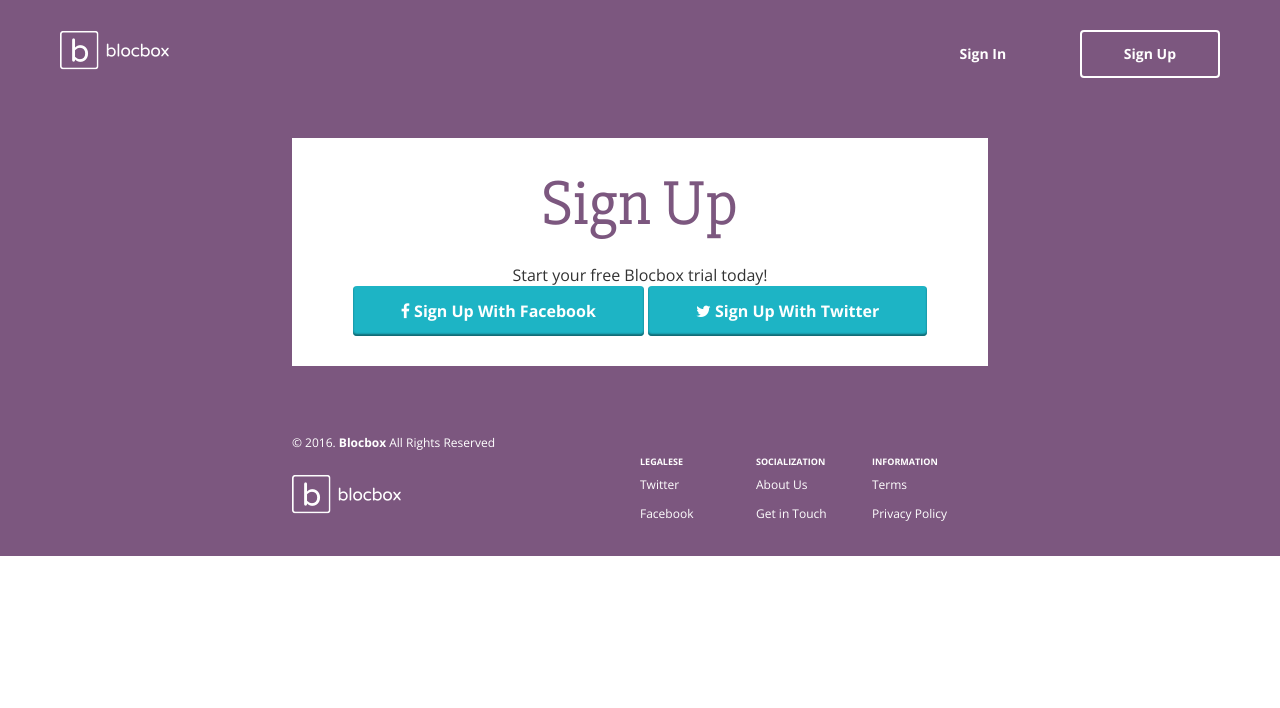
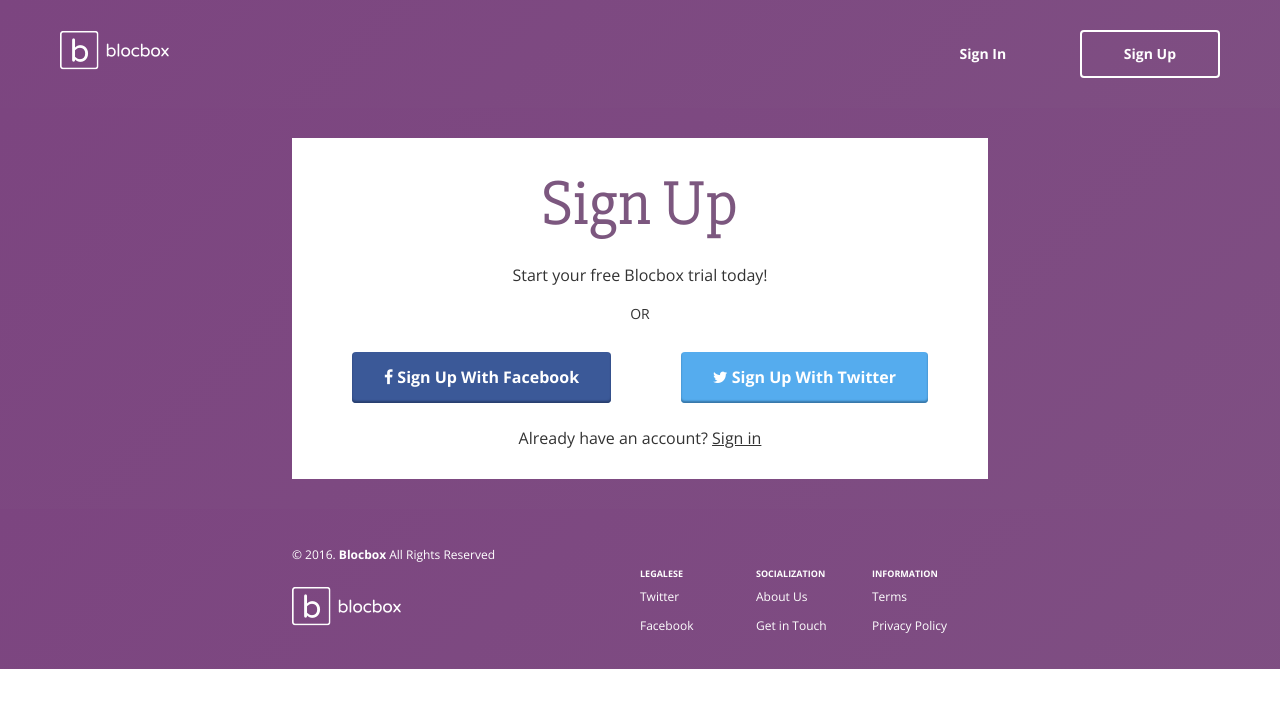
Before and after one commit to mikebranski/Blocbox, a website: page sign-up.html in a window 1280 px wide. Drawn offline with nearby package versions, Linux system fonts and the light colour scheme; a web font is replaced by a local one.

Commit message:
Auth flow button and separator styles

```diff
--- a/css/styles.css
+++ b/css/styles.css
@@ -106,6 +106,7 @@
 @define-mixin container__accented {
   @mixin container;
   background-color: var(--mainColor);
+  background-image: linear-gradient(-45deg, rgba(127, 77, 131, .85), rgb(124, 69, 128));
   color: var(--lightText);
 
   & h1,
@@ -636,8 +637,34 @@
       color: var(--mainColor);
     }
 
+    & .separator {
+      /* TODO: Add horizontal lines. */
+      /*color: var(--darkText);*/
+      font-size: .875em;
+      margin-top: 1.428571429em;
+      text-transform: uppercase;
+    }
+
+    & .calls-to-action {
+      display: flex;
+      margin-top: 1.875rem;
+      justify-content: space-between;
+    }
+
     & .call-to-action {
       @mixin button;
+      padding-right: 2em;
+      padding-left: 2em;
+
+      &.facebook {
+        background-color: #3B5998;
+        box-shadow: inset 0 -2px 2px 0 #283F6E;
+      }
+
+      &.twitter {
+        background-color: #55ACEE;
+        box-shadow: inset 0 -2px 2px 0 #3877A7;
+      }
     }
   }
 }
--- a/sign-up.html
+++ b/sign-up.html
@@ -55,14 +55,18 @@
       <div class="card">
         <h1>Sign Up</h1>
         <p>Start your free Blocbox trial today!</p>
-        <a class="call-to-action" href="dashboard.html">
+        <div class="separator">or</div>
+        <div class="calls-to-action">
+          <a class="call-to-action facebook" href="dashboard.html">
             <i class="fa fa-facebook"></i>
             Sign Up With Facebook
           </a>
-        <a class="call-to-action" href="dashboard.html">
+          <a class="call-to-action twitter" href="dashboard.html">
             <i class="fa fa-twitter"></i>
             Sign Up With Twitter
           </a>
+        </div>
+        <p>Already have an account? <a href="sign-in.html">Sign in</a></p>
       </div>
     </section>
 
```
Also changed, not shown: build/styles.css. Lines whose indentation alone changed are shown as unchanged.
